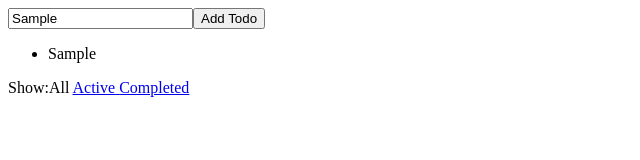
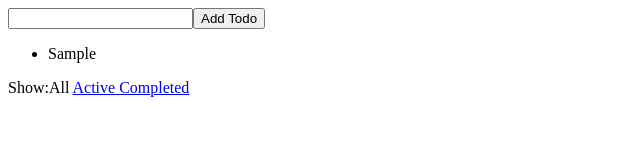
Before and after one commit to dislersd/redux_coolness, a React app: page /1 in a window 1280 px wide. Both pictures are taken after typing "Sample" into the empty fields and a click on the button "Add Todo". Shown: the top 160 px of the page, without its empty margins (0-640 px from the left). Built offline with nearby package versions, Linux system fonts and the light colour scheme.

Commit message:
seperating code into presentational and container components

```diff
--- a/src/App.js
+++ b/src/App.js
@@ -1,8 +1,8 @@
 import React from "react";
-import { Todos } from "./components/Todo";
+import { TodoApp } from "./components/TodoApp";
 
 const App = ({ store }) => {
-  return <Todos store={store} />;
+  return <TodoApp store={store} />;
 };
 
 export default App;
--- a/src/components/Todo.js
+++ b/src/components/Todo.js
@@ -1,102 +1,16 @@
-import React, { useState } from "react";
-import FilterLink from "./FilterLink";
+import React from "react";
 
-export const Todos = ({ store }) => {
-  const [todo, setTodo] = useState("");
-  const [id, setId] = useState(0);
+function Todo({ onClick, completed, text }) {
+  return (
+    <li
+      onClick={onClick}
+      style={{
+        textDecoration: completed ? "line-through" : "none",
+      }}
+    >
+      {text}
+    </li>
+  );
+}
 
-  let todos = store.getState().todos;
-  let filter = store.getState().visibilityFilter;
-
-  function getVisibleTodos(todos, filter) {
-    switch (filter) {
-      case "SHOW_ALL":
-        return todos;
-      case "SHOW_COMPLETED":
-        return todos.filter((t) => t.completed);
-      case "SHOW_ACTIVE":
-        return todos.filter((t) => !t.completed);
-    }
-  }
-
-  function handleSubmit() {
-    console.log("yup");
-    let newTodo = {
-      id,
-      text: todo,
-    };
-    setId((oldId) => oldId + 1);
-    store.dispatch({ type: "ADD_TODO", payload: newTodo });
-  }
-
-  const visibleTodos = getVisibleTodos(todos, filter);
-
-  return (
-    <div>
-      {/* <div
-        style={{
-          color: filter === "Completed" ? "#99CCAB" : "#99CCFF",
-          padding: "20px",
-          fontSize: "30px",
-          fontFamily: "helvetica, arial, mono-sans",
-        }}
-      >
-        {filter}
-      </div>
-
-      <button
-        style={{
-          padding: "5px",
-          background: "royalblue",
-          color: "#FFFFE0",
-          border: "none",
-          borderRadius: "4px",
-          cursor: "pointer",
-          fontSize: "15px",
-        }}
-        onClick={() => {
-          store.dispatch({ type: "SET_VISIBILITY_FILTER", payload: filter });
-        }}
-      >
-        toggle completed
-      </button> */}
-      <input
-        type="text"
-        value={todo}
-        onChange={(e) => setTodo(e.target.value)}
-      />
-      <button onClick={handleSubmit}> Add Todo </button>
-      <ul>
-        {visibleTodos.map((todo) => (
-          <li
-            key={todo.id}
-            onClick={() => {
-              store.dispatch({ type: "TOGGLE_TODO", payload: todo.id });
-            }}
-            style={{
-              textDecoration: todo.completed ? "line-through" : "none",
-            }}
-          >
-            {todo.text}
-          </li>
-        ))}
-      </ul>
-      <p>
-        Show:
-        <FilterLink store={store} filter={"SHOW_ALL"} currentFilter={filter}>
-          All{" "}
-        </FilterLink>
-        <FilterLink store={store} filter={"SHOW_ACTIVE"} currentFilter={filter}>
-          Active{" "}
-        </FilterLink>
-        <FilterLink
-          store={store}
-          filter={"SHOW_COMPLETED"}
-          currentFilter={filter}
-        >
-          Completed{" "}
-        </FilterLink>
-      </p>
-    </div>
-  );
-};
+export default Todo;
--- /dev/null
+++ b/src/components/TodoApp.js
@@ -0,0 +1,67 @@
+import React, { useState } from "react";
+import FilterLink from "./FilterLink";
+import TodoList from "./TodoList";
+
+export const TodoApp = ({ store }) => {
+  const [todo, setTodo] = useState("");
+  const [id, setId] = useState(0);
+
+  let todos = store.getState().todos;
+  let filter = store.getState().visibilityFilter;
+  const visibleTodos = getVisibleTodos(todos, filter);
+
+  function getVisibleTodos(todos, filter) {
+    switch (filter) {
+      case "SHOW_ALL":
+        return todos;
+      case "SHOW_COMPLETED":
+        return todos.filter((t) => t.completed);
+      case "SHOW_ACTIVE":
+        return todos.filter((t) => !t.completed);
+    }
+  }
+
+  function handleSubmit() {
+    console.log("yup");
+    let newTodo = {
+      id,
+      text: todo,
+    };
+    setId((oldId) => oldId + 1);
+    store.dispatch({ type: "ADD_TODO", payload: newTodo });
+    setTodo("");
+  }
+
+  return (
+    <div>
+      <input
+        type="text"
+        value={todo}
+        onChange={(e) => setTodo(e.target.value)}
+      />
+      <button onClick={handleSubmit}> Add Todo </button>
+      <TodoList
+        todos={visibleTodos}
+        onTodoClick={(id) =>
+          store.dispatch({ type: "TOGGLE_TODO", payload: id })
+        }
+      />
+      <p>
+        Show:
+        <FilterLink store={store} filter={"SHOW_ALL"} currentFilter={filter}>
+          All{" "}
+        </FilterLink>
+        <FilterLink store={store} filter={"SHOW_ACTIVE"} currentFilter={filter}>
+          Active{" "}
+        </FilterLink>
+        <FilterLink
+          store={store}
+          filter={"SHOW_COMPLETED"}
+          currentFilter={filter}
+        >
+          Completed{" "}
+        </FilterLink>
+      </p>
+    </div>
+  );
+};
--- /dev/null
+++ b/src/components/TodoList.js
@@ -0,0 +1,14 @@
+import React from "react";
+import Todo from "./Todo";
+
+function TodoList({ todos, onTodoClick }) {
+  return (
+    <ul>
+      {todos.map((todo) => (
+        <Todo key={todo.id} {...todo} onClick={() => onTodoClick(todo.id)} />
+      ))}
+    </ul>
+  );
+}
+
+export default TodoList;
```
Also changed, not shown: 1 other file (tests, documents, lock files or other folders).
